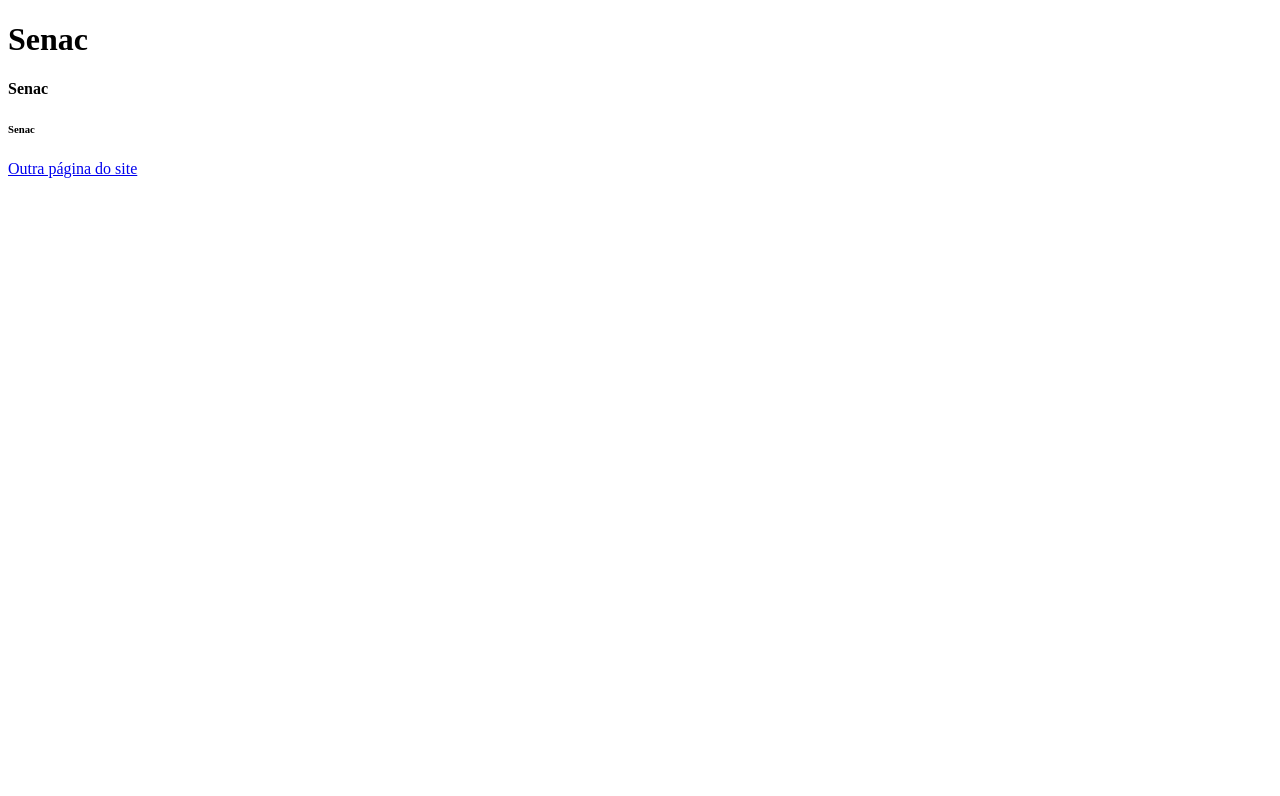
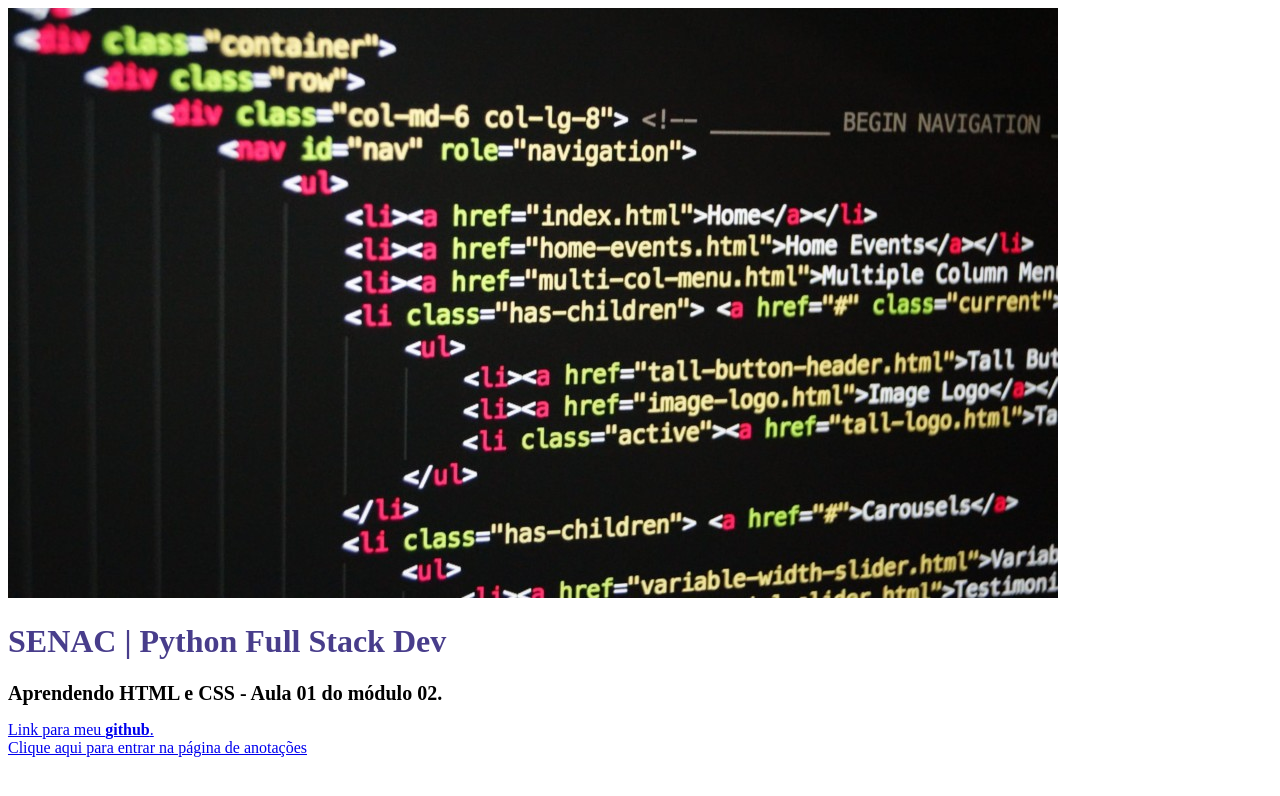
Before and after one commit to dokcreative/ExemploHospedagem, a plain HTML site: page index.html in a window 1280 px wide. Drawn offline with Linux system fonts and the light colour scheme.

Commit message:
update all

```diff
--- a/index.html
+++ b/index.html
@@ -1,58 +1,24 @@
-<!--
-Primeiro arquivo em HTLM. O index geralmente é o principal.
-
-<h1> </h1> TÍTULO
-<p> </p> PARÁGRAFO
-<html> </html> O SITE FICA DENTRO. O LANG serve para indiciar ao google (sistema de recomendação) que o site deve ser enviado para pessoas
-que buscam conteúdo em português.
-<head> </head> aqui entram os arquivos de configuração que serão carregados primeiro quando o usuário acessar o site
-<body> </body> conteúdo do site
-<title> </title> diferente do h1. é o nome do site
-<style> </style> personalizar com CSS
-    # serve para personalizar com ID
-    e para personalizar outro qualquer é pra por o nome, ex: h6
-
-<style>
-        h6{
-            fonte-size: 30
+<!DOCTYPE html>
+<html lang="pt-br">
+<head>
+    <meta charset="UTF-8">
+    <meta name="viewport" content="width=device-width, initial-scale=1.0">
+    <title>Aprendendo HTML - Home</title>
+</head>
+<body>
+    <img src="home.jpeg" alt="home" title="Home" />
+    <h1>SENAC | Python Full Stack Dev</h1>
+    <h2>Aprendendo HTML e CSS - Aula 01 do módulo 02.</h2>
+    <a href="https://github.com/dokcreative/"> Link para meu <b>github</b>.</a><br>
+    <style>
+        h1{
+            color: darkslateblue;
+        }
+        h2{
+            font-size: 20px;
         }
     </style>
-
-<h1> Título de nível | prioridade 1 </h1>
-<h2> Título de nível | prioridade 2 </h2>
-<h3> Título de nível | prioridade 3 </h3>
-<h4> Título de nível | prioridade 4 </h4>
-<h5> Título de nível | prioridade 5 </h5>
-<h6> Título de nível | prioridade 6 </h6>
-
-<a href="">Para nada</a>
-<a href="htp://cora.cpdee.ufmg.br/">Outro site</a><br>
-<a href="#ID">Alguma parte da página</a>
--->
-<!DOCTYPE html>
-<html lang="pt-br">
-
-<head>
-
-
-
-</head>
-
-
-<body>
-
-    <h1> Senac </h1>
-    <h2>  </h2>
-    <h3> </h3>
-    <h4> Senac </h4>
-    <h5>  </h5>
-    <h6> Senac </h6>
-
-
-    <a href="outro.html">Outra página do site</a><br>
-
+    <a href="secundaria.html"> Clique aqui para entrar na página de anotações </a>
 
 </body>
-
-
 </html>
```
Also changed, not shown: curriculo.html (+1 -1 lines), outro.html (deleted, +0 -17 lines), secundaria.html (added, +26 -0 lines), anotações.txt (added), home.jpeg (added).
